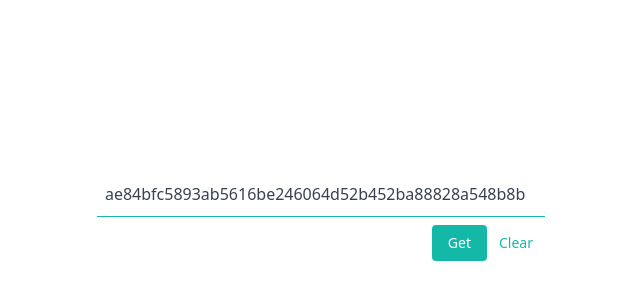
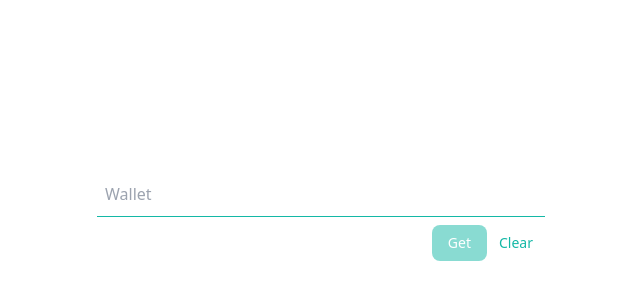
Before and after one commit to IgorLebedev/suiscanner, a React (Create React App) app: page / in a window 1280 px wide. Shown: the part 180-480 px from the top of the page, without its empty margins (319-959 px from the left). Built offline with nearby package versions, Linux system fonts and the light colour scheme; what @mysten/sui.js would draw is missing.

Commit message:
minor rework

```diff
--- a/src/components/Form.tsx
+++ b/src/components/Form.tsx
@@ -2,8 +2,14 @@ import React, { useEffect, useRef } from "react";
 import { useFormik } from "formik";
 import cn from "classnames";
 import fetchSuiObjs from "../api/api";
+import { useAppDispatch } from '../hooks/hooks'
+import { addPics } from "../slicers/picsSlice";
+import { useNavigate } from "react-router-dom";
+import Spinner from "./Spinner";
 
 const Form = () => {
+  const dispatch = useAppDispatch();
+  const navigate = useNavigate();
   const input: any = useRef(null);
   useEffect(() => {
     if (input.current !== null) {
@@ -12,12 +18,13 @@ const Form = () => {
   }, []);
   const formik = useFormik({
     initialValues: {
-      wallet: '0xe6e494d014eb41edacae84bfc5893ab5616be246064d52b452ba88828a548b8b',
+      wallet: '',
     },
     onSubmit: async ({ wallet }) => {
       try {
         const result = await fetchSuiObjs(wallet);
-        console.log(result);
+        dispatch(addPics(result));
+        navigate('/showcase')
       } catch (e) {
         throw e;
       }
@@ -34,24 +41,24 @@ const Form = () => {
               id="wallet"
               value={formik.values.wallet}
               placeholder="Wallet"
-              aria-label="Full name"
+              aria-label="wallet"
               onChange={formik.handleChange}
             />
           </div>
           <div className="flex justify-end py-2">
           <button
-            className={cn("flex-shrink-0", "text-sm", "text-white", "py-1", "px-4", "rounded", {
-              "bg-gray-600": formik.values.wallet === '',
-              "hover:bg-teal-700": formik.values.wallet !== '',
-              "bg-teal-500": formik.values.wallet !== '',
+            className={cn("flex-shrink-0", "text-sm", "text-white", "py-1", "px-4", "rounded-lg", {
+              "hover:bg-teal-700": formik.values.wallet !== '' || !formik.isSubmitting,
+              "bg-teal-500": formik.values.wallet !== '' || !formik.isSubmitting,
+              "opacity-50": formik.values.wallet === '' || formik.isSubmitting,
             })}
             type="submit"
-            disabled={formik.values.wallet === ''}
+            disabled={formik.values.wallet === '' || formik.isSubmitting}
           >
-            Get
+            {formik.isSubmitting ? <Spinner /> : 'Get'}
           </button>
           <button
-            className="flex-shrink-0 border-transparent border-4 text-teal-500 hover:text-teal-800 text-sm py-1 px-2 rounded"
+            className="flex-shrink-0 border-transparent border-4 text-teal-500 hover:text-teal-800 text-sm py-1 px-2"
             type="button"
             onClick={() => formik.resetForm()}
           >
```
